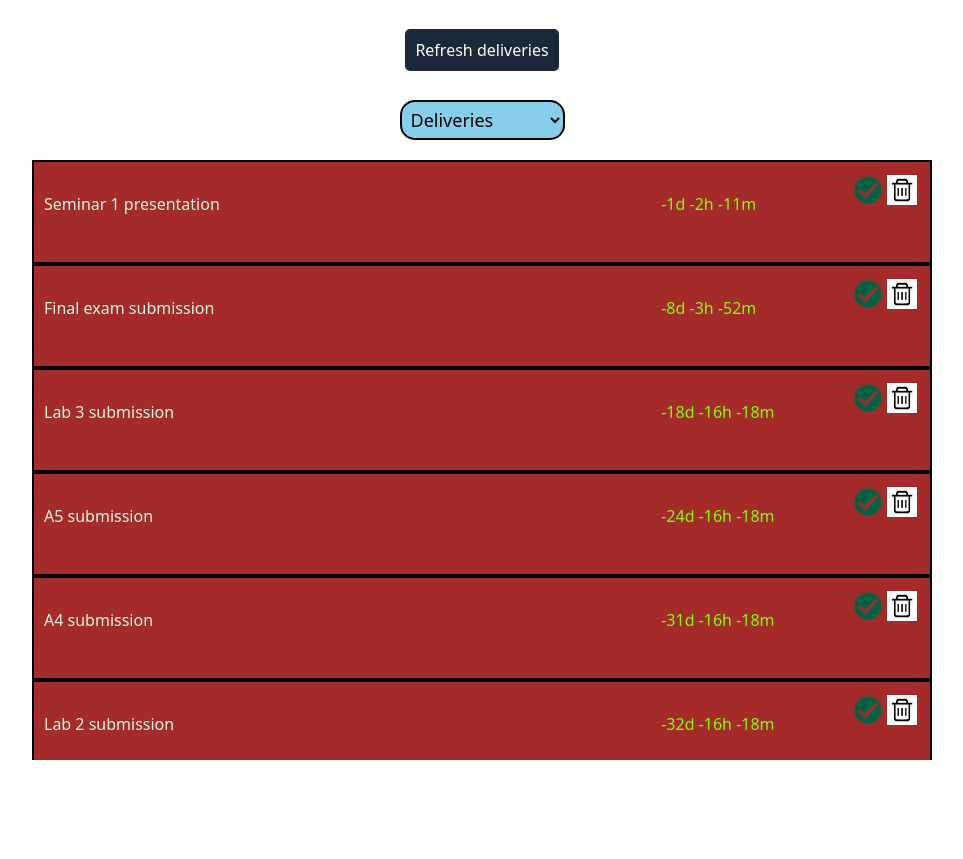
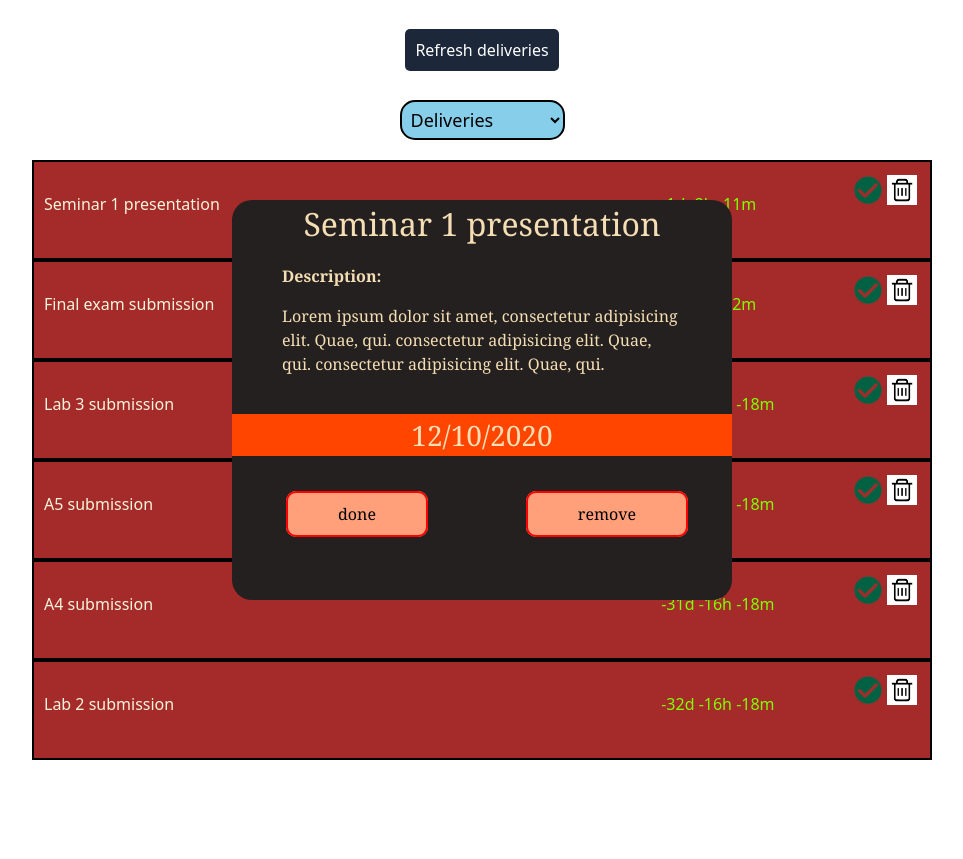
Before and after one commit to pujol99/univery, a Flask app: page / in a window 1280 px wide. Shown: the part 100-959 px from the top of the page, without its empty margins (158-1121 px from the left). Run offline with Flask 2, Linux system fonts and the light colour scheme; a user stored in the database is signed in; data comes from the database, SQL or seed files in the repository; both versions use the stored data as it was after the commit.

Commit message:
preparing delivery popup

```diff
--- a/app/static/style.css
+++ b/app/static/style.css
@@ -1,9 +1,8 @@
 *{
     margin: 0;
     padding: 0;
+    box-sizing: border-box;
 }
-
-
 
 .sm-margin{
     margin: 15px;
@@ -96,7 +95,6 @@
 .delivery-block{
     border: 2px solid black;
     height: 100px;
-    box-sizing: content-box;
     margin-bottom: 0px;
 
 }
@@ -216,3 +214,57 @@
 .text-area-small{
     max-height: 140px;
 }
+
+.popup-del{
+    position: absolute;
+    left: 50%;
+    top: 300px;
+    width: min(70%, 500px);
+    height: 400px;
+    transform: translate(-50%, 0);
+    background-color: rgb(36, 32, 32);
+    color: wheat;
+    font-family: Georgia;
+    border-radius: 20px;
+}
+
+.popup-del-name{
+    text-align:center;
+    font-size: 32px;
+    height: fit-content;
+}
+
+.popup-del-descr{
+    height: 150px;
+    width: 80%;
+    margin: 0 auto;
+}
+
+.popup-del-date{
+    background-color: orangered;
+    text-align:center;
+    font-size: 28px;
+}
+.popup-del-action{
+    height: 80px;
+    width: 50%;
+    float: left;
+    text-align: center;
+    padding-top: 30px;
+}
+
+.popup-del-action a{
+    border: 2px solid red;
+    background-color: lightsalmon;
+    border-radius: 10px;
+    padding: 10px 50px;
+    vertical-align: middle;
+    text-decoration: none;
+    color: black;
+}
+
+
+.popup-del-action a:hover{
+    color: black;
+    box-shadow: 5px 5px;
+}
--- a/app/templates/home.html
+++ b/app/templates/home.html
@@ -39,7 +39,6 @@
             </div>
         {% endif %}
     </div>
-    <br>
     <div id="done" class="delivery-container">
         {% if deliveries_done|length > 0 %}
             {% for delivery in deliveries_done %}
@@ -64,6 +63,30 @@
             </div>
         {% endif %}
     </div>
+    <div class="popup-del">
+        <div class="popup-del-name">
+            <p>Seminar 1 presentation</p>
+        </div>
+        <div class="popup-del-descr">
+            <p><b>Description:</b></p>
+            <p>Lorem ipsum dolor sit amet,
+                consectetur adipisicing elit. Quae, qui.
+                consectetur adipisicing elit. Quae, qui.
+                consectetur adipisicing elit. Quae, qui.
+            </p>
+        </div>
+        <div class="popup-del-date">
+            <p>12/10/2020</p>
+        </div>
+        <div class="popup-del-actions">
+            <div class="popup-del-action">
+                <a href="#">done</a>
+            </div>
+            <div class="popup-del-action">
+                <a href="#">remove</a>
+            </div>
+        </div>
+    </div>
 </div>
 
 {% endblock content %}
```
Also changed, not shown: app/site.db.
